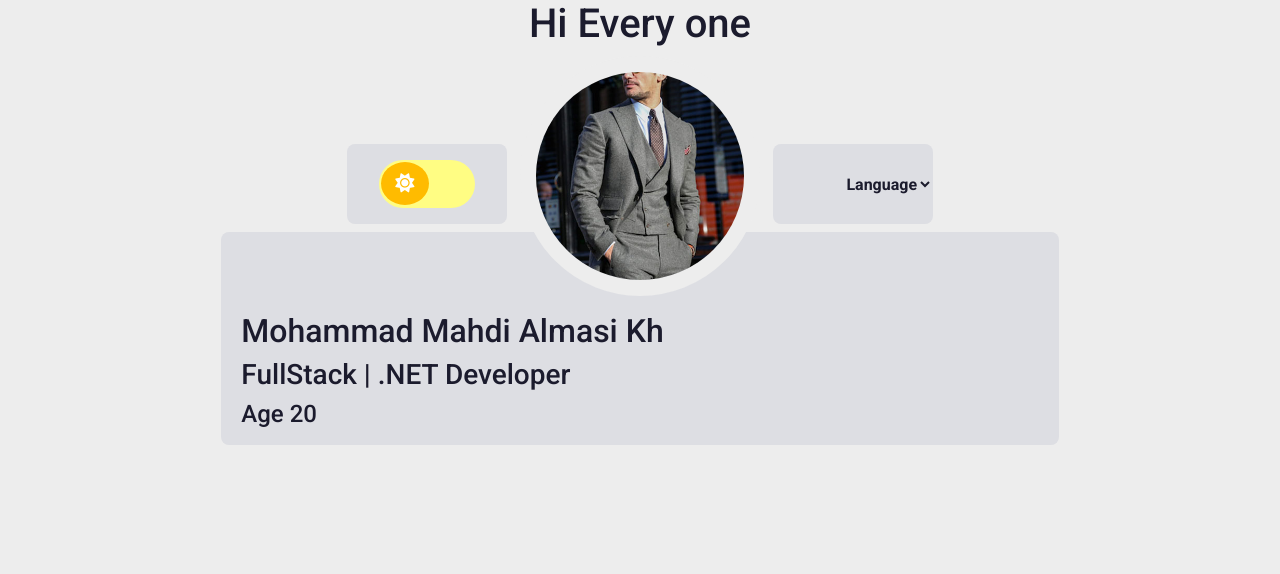
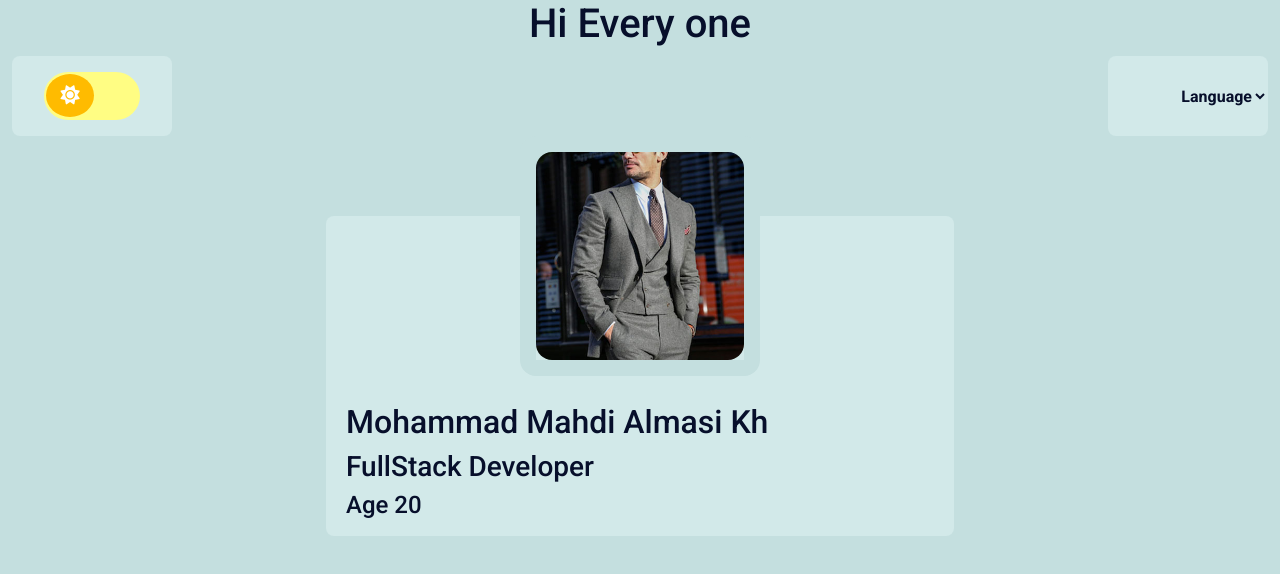
Before and after one commit to mohammad8355/personalwebsite, a React (Create React App) app: page / in a window 1280 px wide. Shown: the top 574 px of the page. Built offline with nearby package versions, Linux system fonts and the light colour scheme; a web font is replaced by a local one.

Commit message:
change some ui

```diff
--- a/src/App.js
+++ b/src/App.js
@@ -3,10 +3,11 @@ import ProfileCard from './profilecard';
 import './css/index.css';
 
 function App() {
+  const data = {Name : "Mohammad Mahdi Almasi Kh" , Field : "FullStack Developer", Age : "20" };
   return (
     <div className="App">
        <h1>Hi Every one</h1>
-       <ProfileCard></ProfileCard>
+       <ProfileCard data={data} ></ProfileCard>
     </div>
   );
 }
--- a/src/ProfileInfo.js
+++ b/src/ProfileInfo.js
@@ -1,11 +1,14 @@
 import React from 'react';
 
-const ProfileInfo = () => {
+const ProfileInfo = (props) => {
+   let Name = props.Name;
+   let Field = props.Field;
+   let Age = props.Age;
   return (
     <div className='container'>
-        <h2 className='text-start'>Mohammad Mahdi Almasi Kh</h2>
-        <h3 className='text-start' >FullStack | .NET Developer </h3>
-        <h4 className='text-start' >Age 20</h4>
+        <h2 className='text-start'>{Name}</h2>
+        <h3 className='text-start' >{Field}</h3>
+        <h4 className='text-start' >Age {Age}</h4>
     </div>
   );
 };
--- a/src/Sass/_profilecard.scss
+++ b/src/Sass/_profilecard.scss
@@ -14,7 +14,7 @@
                 .profileImage{
                     position: absolute;
                     top:-5em;
-                    border-radius:50%;
+                    border-radius:1em;
                     float: left;
                     overflow:hidden;
                     border:1em solid var(--background-color);
@@ -24,26 +24,21 @@
                         width:100%;
                         height:100%;
                         object-fit:cover;
+                        border-radius:1em;
                     }
                     z-index: 5;
               }
-        .header{
-            position: relative;
-            display: flex;
-            width: 70%;
-                        align-items: center;
-            justify-content:space-between;
-            margin: .5em;
-
-        }
         .body{
             width:100%;
+            min-height:20em;
             padding: .5em;
             border-radius: .5em;
             background-color: var(--primary-color);
             display:flex;
             align-items: center;
             padding-top: 5em;
+            display: flex;
+            align-items: flex-end;
         }
     }
 }
--- a/src/Sass/index.scss
+++ b/src/Sass/index.scss
@@ -1,18 +1,19 @@
 @import "_toggletheme";
 @import "_profilecard";
 @import "_customizeSelectBox";
+@import "_profileInfo";
 *{
     margin:0;
     padding:0;
     box-sizing:border-box;
     font-family: "Roboto", sans-serif;
 }
-$dark-background:rgb(27, 27, 45);
-$dark-text:#ededed;
-$light-background:#ededed;
-$dark-primary:#4e5eac;
-$light-primary:#dddee3;
-$light-text:rgb(27,27,45);
+$dark-background:#070F2B;
+$dark-text:#C4DFDF;
+$light-background:#C4DFDF;
+$dark-primary:#1B1A55;
+$light-primary:#D2E9E9;
+$light-text:#070F2B;
 [theme-mode="light"] {
     --background-color:#{$light-background};
     --text-color:#{$light-text};
--- a/src/ThemeToggle.js
+++ b/src/ThemeToggle.js
@@ -22,7 +22,7 @@ const ThemeToggle = () => {
   return (
      <div className='theme-toggle' onClick={toggleTheme}>
                <input type='checkbox' />
-               <label><span><i id="toggleIcon" class="fa-solid fa-sun"></i></span></label>
+               <label><span><i id="toggleIcon" className="fa-solid fa-sun"></i></span></label>
      </div>
   );
 };
--- a/src/css/index.css
+++ b/src/css/index.css
@@ -87,7 +87,7 @@
 .container-fluid .profilecard .profileImage {
   position: absolute;
   top: -5em;
-  border-radius: 50%;
+  border-radius: 1em;
   float: left;
   overflow: hidden;
   border: 1em solid var(--background-color);
@@ -100,25 +100,20 @@
   width: 100%;
   height: 100%;
   object-fit: cover;
-}
-
-.container-fluid .profilecard .header {
-  position: relative;
-  display: flex;
-  width: 70%;
-  align-items: center;
-  justify-content: space-between;
-  margin: .5em;
+  border-radius: 1em;
 }
 
 .container-fluid .profilecard .body {
   width: 100%;
+  min-height: 20em;
   padding: .5em;
   border-radius: .5em;
   background-color: var(--primary-color);
   display: flex;
   align-items: center;
   padding-top: 5em;
+  display: flex;
+  align-items: flex-end;
 }
 
 select {
@@ -148,15 +143,15 @@ select option {
 }
 
 [theme-mode="light"] {
-  --background-color:#ededed;
-  --text-color:#1b1b2d;
-  --primary-color:#dddee3;
+  --background-color:#C4DFDF;
+  --text-color:#070F2B;
+  --primary-color:#D2E9E9;
 }
 
 [theme-mode="dark"] {
-  --background-color:#1b1b2d;
-  --text-color:#ededed;
-  --primary-color:#4e5eac;
+  --background-color:#070F2B;
+  --text-color:#C4DFDF;
+  --primary-color:#1B1A55;
 }
 
 body {
--- a/src/profilecard.js
+++ b/src/profilecard.js
@@ -4,17 +4,18 @@ import ProfileImage from './image/چگونه-جنتلمن-شویم.jpg';
 import LanguageSwitch from './LanguageSwitch';
 import ProfileInfo from './ProfileInfo';
 
-const ProfileCard = () => {
+const ProfileCard = (props) => {
+   let data = props.data;
   return (
      <div className='container-fluid'>
-        <div className='profilecard col-lg-8 col-sm-12'>
+        <div className='d-flex flex-row col-12 justify-content-between'>
+        <ThemeToggle></ThemeToggle>
+           <LanguageSwitch></LanguageSwitch>
+        </div>
+        <div className='profilecard col-lg-6 col-md-8 col-sm-12'>
         <div className='profileImage' ><img src={ProfileImage} /></div>
-           <div className='header'>
-           <ThemeToggle></ThemeToggle>
-           <LanguageSwitch></LanguageSwitch>
-           </div>
            <div className='body'>
-                       <ProfileInfo></ProfileInfo>
+                       <ProfileInfo Name={data.Name} Field={data.Field} Age={data.Age} ></ProfileInfo>
            </div>
         </div>
      </div>
```
Also changed, not shown: src/Sass/_profileInfo.scss (added), 1 other file (tests, documents, lock files or other folders).
